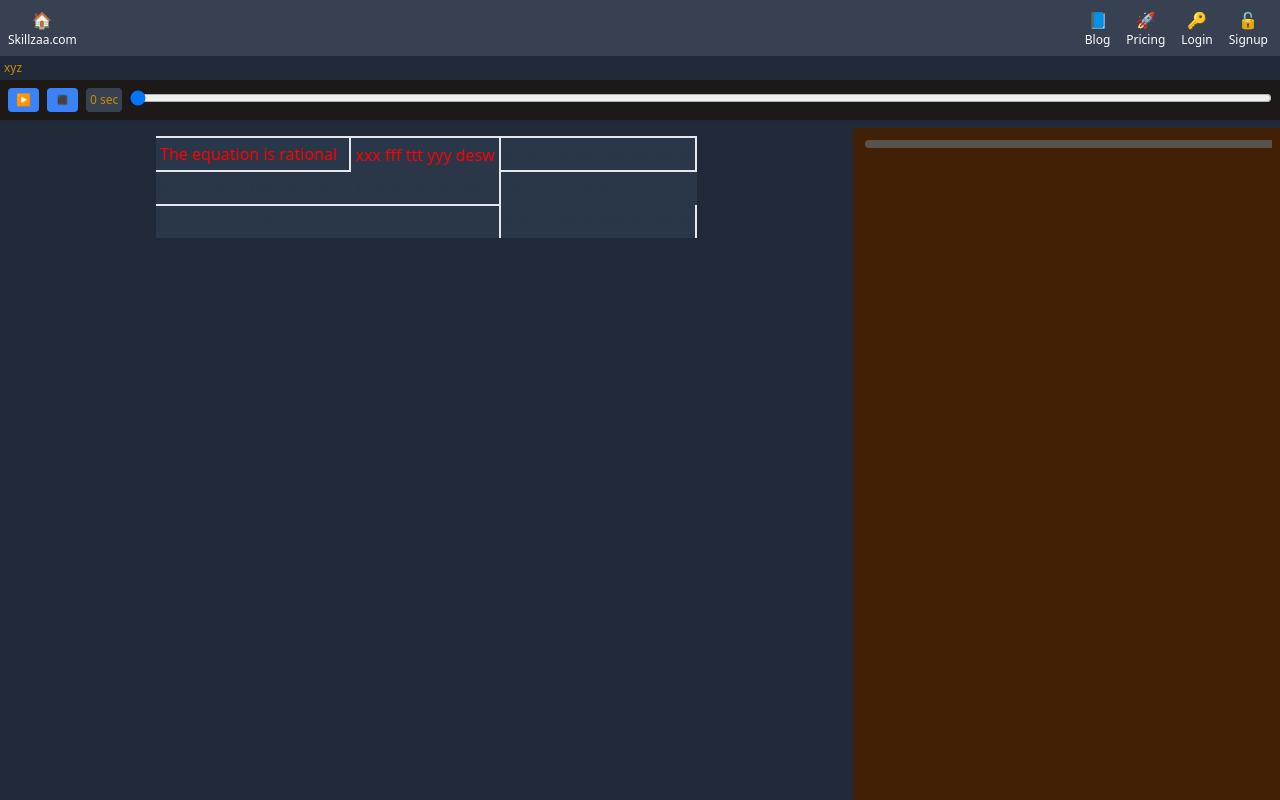
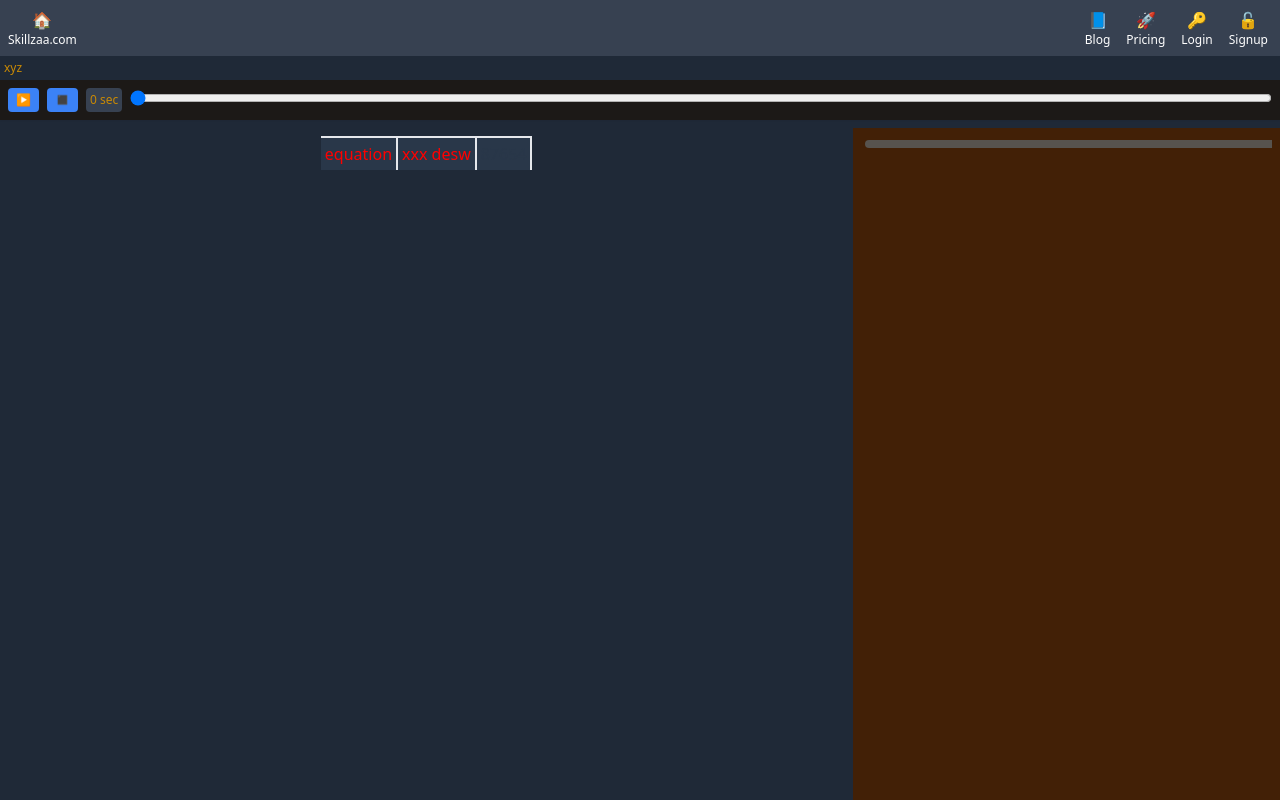
Before and after one commit to bilza2023/vercelApp, a SvelteKit app: page /grid in a window 1280 px wide. Shown: the top 800 px of the page. Built offline with nearby package versions, Linux system fonts and the light colour scheme.

Commit message:
onto grid editor

```diff
--- a/src/routes/grid/demo.js
+++ b/src/routes/grid/demo.js
@@ -3,38 +3,18 @@
 export default async function  getTableData() {
 return {
 bgColor : "#293749",
+fontSize : 1,
 rows : [
 
             {
             startTime : 0,
             endTime : 100 ,
             cells : [
-                    {content : "The equation is rational" ,startTime : 2,endTime : 100 , bt : true,bl:false,br:true,bb:false , bt : true,bl:false,br:true,bb:false},
-                    {content : "xxx fff ttt yyy desw",startTime : 4,endTime : 100 , bt : true,bl:false,br:true,bb:false},
-                    {content : "8765 23456 098765 3456",startTime : 6,endTime : 100 , bt : true,bl:false,br:true,bb:false},
+                    {content : "equation" ,startTime : 2,endTime : 100 , bt : true,bl:false,br:true,bb:false , bt : true,bl:false,br:true,bb:false},
+                    {content : "xxx desw",startTime : 4,endTime : 100 , bt : true,bl:false,br:true,bb:false},
+                    {content : "87654",startTime : 6,endTime : 100 , bt : true,bl:false,br:true,bb:false},
                 ]
             },
-            {
-            startTime : 5,
-            endTime : 100 ,
-            cells : [
-                    {content : "8765 23456 098765 3456" ,startTime : 10,endTime : 100 , bt : true,bl:false,br:false,bb:false},
-                    {content : "This is demo text" ,startTime : 8,endTime : 100 , bt : false,bl:false,br:true,bb:false},
-                    {content : "we are on the run" ,startTime : 14,endTime : 100 , bt : true,bl:false,br:false,bb:false},
-                ]
-            },
-            {
-            startTime : 12,
-            endTime : 100 ,
-            cells : [
-                    {content : "The equation is rational",startTime : 12,endTime : 100 , bt : true,bl:false,br:false,bb:false},
-                    {content : "This is demo text" ,startTime : 16,endTime : 100 , bt : true,bl:false,br:true,bb:false},
-                    {content : "8765 23456 098765 3456" ,startTime : 18,endTime : 100 , bt : false,bl:false,br:true,bb:false},
-                ]
-            }
-
-
-
 
 ]
 
```
